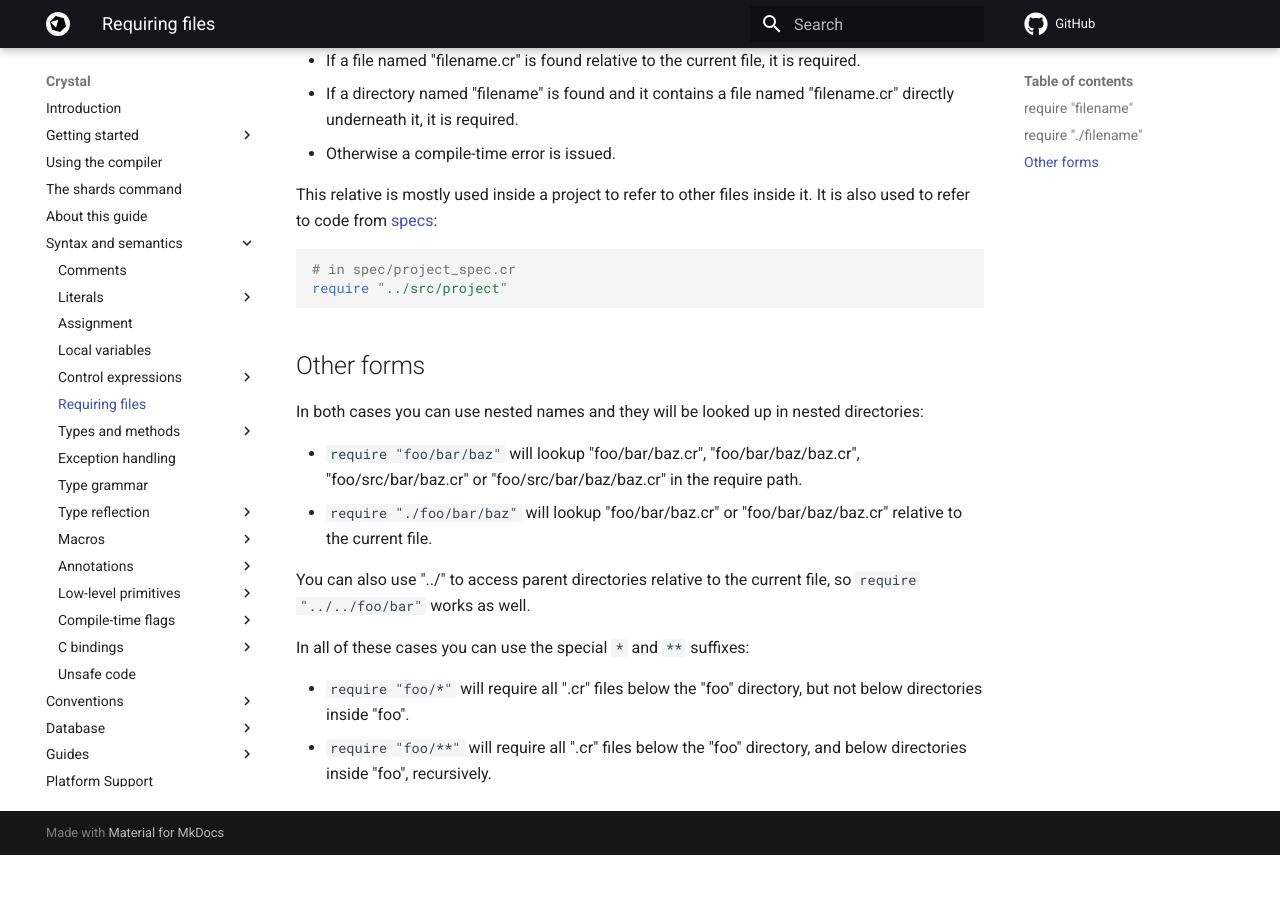
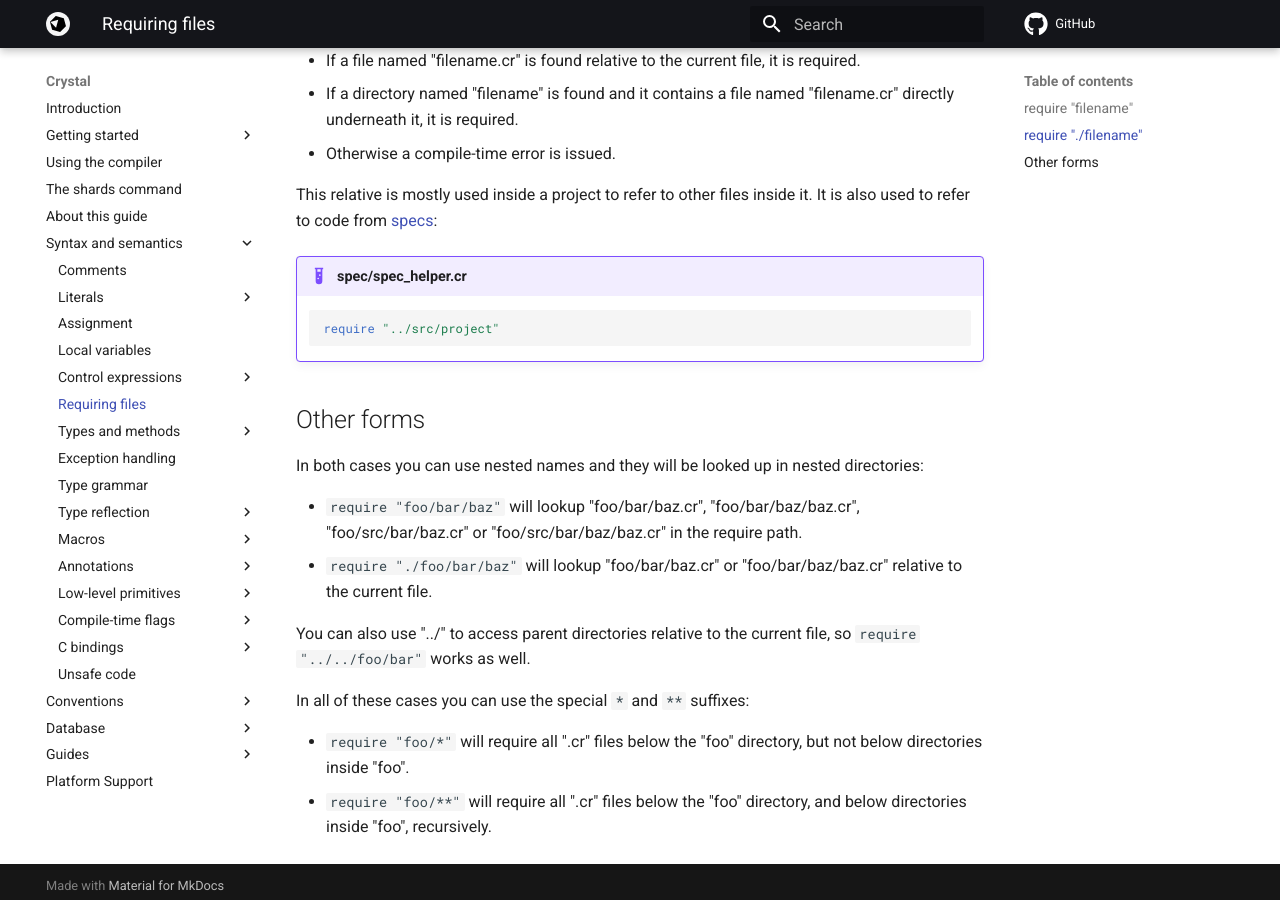
Before and after one commit to crystal-lang/crystal-book, an MkDocs documentation site: the page built from docs/syntax_and_semantics/requiring_files.md, in a window 1280 px wide and 900 px high, scrolled down 1947 px. Built offline with MkDocs 1.6.1 and Material for MkDocs 9.7.7, drawn with Linux system fonts in a browser that asks for light colours; comment, search, counter and statistics services are not loaded; before the commit the page ends 2802 px from its top, so only the background shows below that.

Commit message:
Update requiring_files.md

````diff
--- a/docs/syntax_and_semantics/requiring_files.md
+++ b/docs/syntax_and_semantics/requiring_files.md
@@ -81,10 +81,11 @@ The lookup goes like this:
 
 This relative is mostly used inside a project to refer to other files inside it. It is also used to refer to code from [specs](../guides/testing.md):
 
-```crystal
-# in spec/project_spec.cr
-require "../src/project"
-```
+
+!!! example "spec/spec_helper.cr"
+    ```crystal
+    require "../src/project"
+    ```
 
 ## Other forms
 
````
